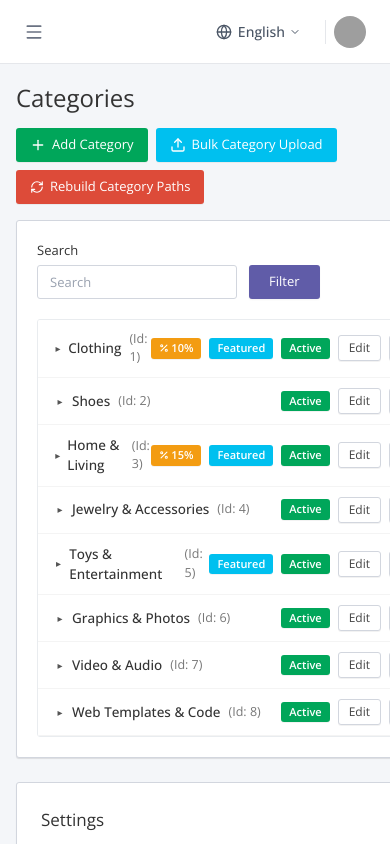
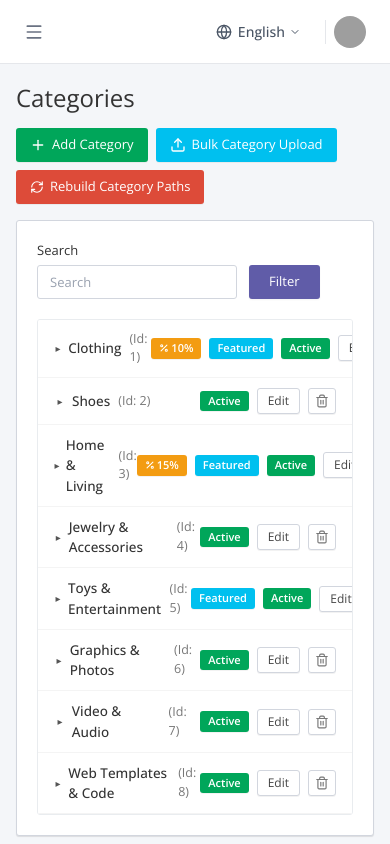
Before and after one commit to vitacantikbanget/duplikasi-modesy, a Next.js app: page /admin/categories in a window 390 px wide. Built offline with nearby package versions, Linux system fonts and the light colour scheme; grey boxes are pictures that could not be loaded.

Commit message:
fix(admin): remove unwanted AccessDenied import and restore clean AdminLayout

```diff
--- a/src/app/admin/layout.tsx
+++ b/src/app/admin/layout.tsx
@@ -2,26 +2,8 @@
 
 import AdminSidebar from "@/components/admin/AdminSidebar";
 import AdminHeader from "@/components/admin/AdminHeader";
-import AccessDenied from "@/components/admin/AccessDenied";
 import { AdminProvider } from "@/contexts/AdminContext";
-import { useAppContext } from "@/contexts/AppContext";
 import { usePathname } from "next/navigation";
-
-const MODERATOR_RESTRICTED_PREFIXES = [
-  '/admin/roles',
-  '/admin/administrators',
-  '/admin/settings',
-  '/admin/visual-settings',
-  '/admin/email-settings',
-  '/admin/preferences',
-  '/admin/cache-system',
-  '/admin/seo-tools',
-  '/admin/email-blacklist',
-  '/admin/payment-settings',
-  '/admin/theme',
-  '/admin/slider',
-  '/admin/homepage-manager',
-];
 
 export default function AdminLayout({
   children,
@@ -29,18 +11,10 @@ export default function AdminLayout({
   children: React.ReactNode;
 }) {
   const pathname = usePathname();
-  const { role } = useAppContext();
 
   if (pathname === '/admin/login') {
     return <>{children}</>;
   }
-
-  const isModerator = role === 'moderator';
-  const isRestricted =
-    isModerator &&
-    MODERATOR_RESTRICTED_PREFIXES.some(
-      (prefix) => pathname === prefix || pathname.startsWith(prefix + '/')
-    );
 
   return (
     <AdminProvider>
@@ -48,13 +22,9 @@ export default function AdminLayout({
         <AdminSidebar />
         <div className="flex-1 flex flex-col min-w-0 overflow-hidden">
           <AdminHeader />
-          <main className="flex-1 overflow-x-auto overflow-y-auto bg-[#f4f6f9] flex flex-col">
-            <div className="flex-1 p-4 md:p-6 min-w-fit">
-              {isRestricted ? (
-                <AccessDenied restrictedPath={pathname} />
-              ) : (
-                children
-              )}
+          <main className="flex-1 overflow-x-hidden overflow-y-auto bg-[#f4f6f9] flex flex-col w-full max-w-full">
+            <div className="flex-1 p-4 md:p-6 w-full max-w-full">
+              {children}
             </div>
             <footer className="bg-white border-t border-gray-200 p-4 text-[13px] text-gray-600 flex justify-between items-center">
               <div>
--- a/src/components/admin/AccessDenied.tsx
+++ /dev/null
@@ -1,22 +0,0 @@
-import Link from "next/link";
-import { ShieldAlert } from "lucide-react";
-
-export default function AccessDenied({ restrictedPath }: { restrictedPath: string }) {
-  return (
-    <div className="bg-white rounded-[4px] border border-gray-200 p-8 max-w-lg mx-auto text-center shadow-xs mt-12">
-      <div className="w-14 h-14 rounded-full bg-red-50 text-red-500 flex items-center justify-center mx-auto mb-4">
-        <ShieldAlert className="w-8 h-8" />
-      </div>
-      <h2 className="text-lg font-bold text-gray-900 mb-2">Access Denied (403)</h2>
-      <p className="text-xs text-gray-600 mb-6">
-        Your current role does not have permission to view <code className="bg-gray-100 px-1.5 py-0.5 rounded text-gray-800 font-mono">{restrictedPath}</code>.
-      </p>
-      <Link
-        href="/admin"
-        className="inline-block px-4 py-2 bg-[#00ab97] hover:bg-[#009684] text-white text-xs font-semibold rounded-[3px] transition-colors"
-      >
-        Back to Admin Dashboard
-      </Link>
-    </div>
-  );
-}
```
